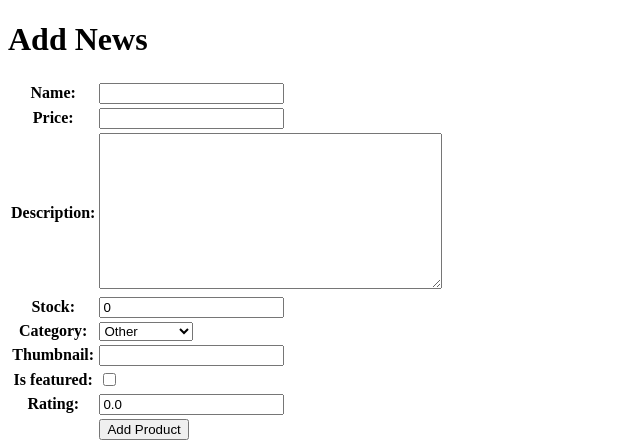
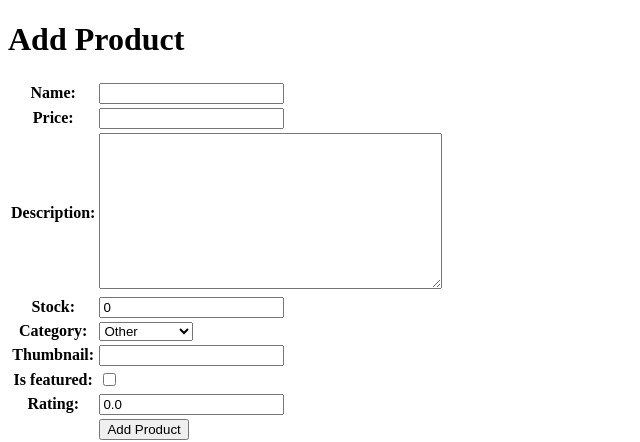
Before and after one commit to azzzfath/thecorner, a Django app: page /create-product/ in a window 1280 px wide. Shown: the top 442 px of the page, without its empty margins (0-640 px from the left). Run offline with Django 4.2, Linux system fonts and the light colour scheme.

Commit message:
readme tugas 4

```diff
--- a/main/templates/create_product.html
+++ b/main/templates/create_product.html
@@ -1,6 +1,6 @@
 {% extends 'base.html' %}
 {% block content %}
-<h1>Add News</h1>
+<h1>Add Product</h1>
 
 <form method="POST">
   {% csrf_token %}
```
Also changed, not shown: README.md.
